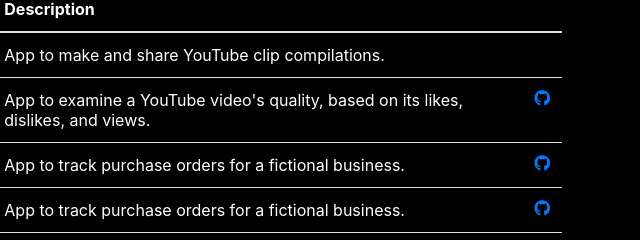
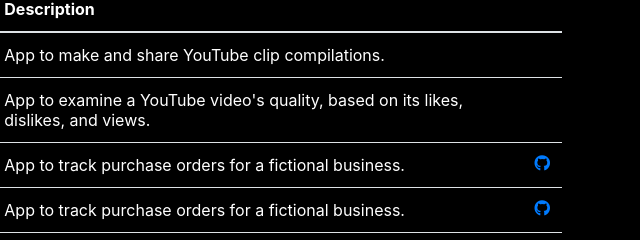
Before and after one commit to mikedll/homepage, a plain HTML site: page index.html in a window 1280 px wide. Shown: the part 405-645 px from the top of the page, 633-1273 px from the left. Drawn offline with nearby package versions, Linux system fonts and the light colour scheme.

Commit message:
Removing source link to yscan8.

```diff
--- a/index.html
+++ b/index.html
@@ -88,7 +88,7 @@
                 <td>Vue.js</td>
                 <td>App to examine a YouTube video's quality, based on its
             likes, dislikes, and views.</td>
-                <td><a href="https://www.github.com/mikedll/yscan8"><i class="fab fa-github" ></i></a></td>
+                <td></td>
               </tr>
               <tr>
                 <td><a href="https://ptracker4.herokuapp.com/" >PTracker4</a></td>
```
